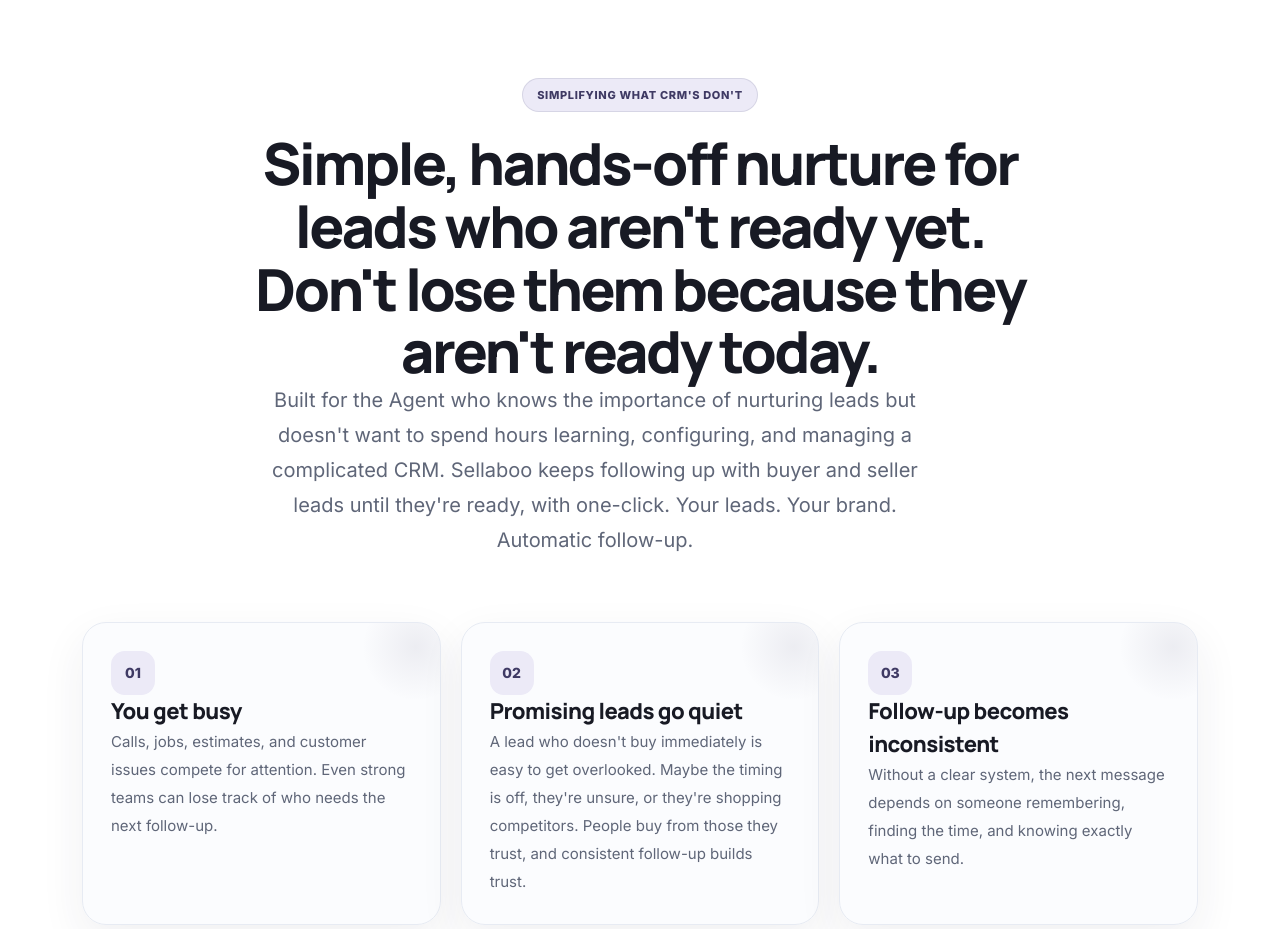
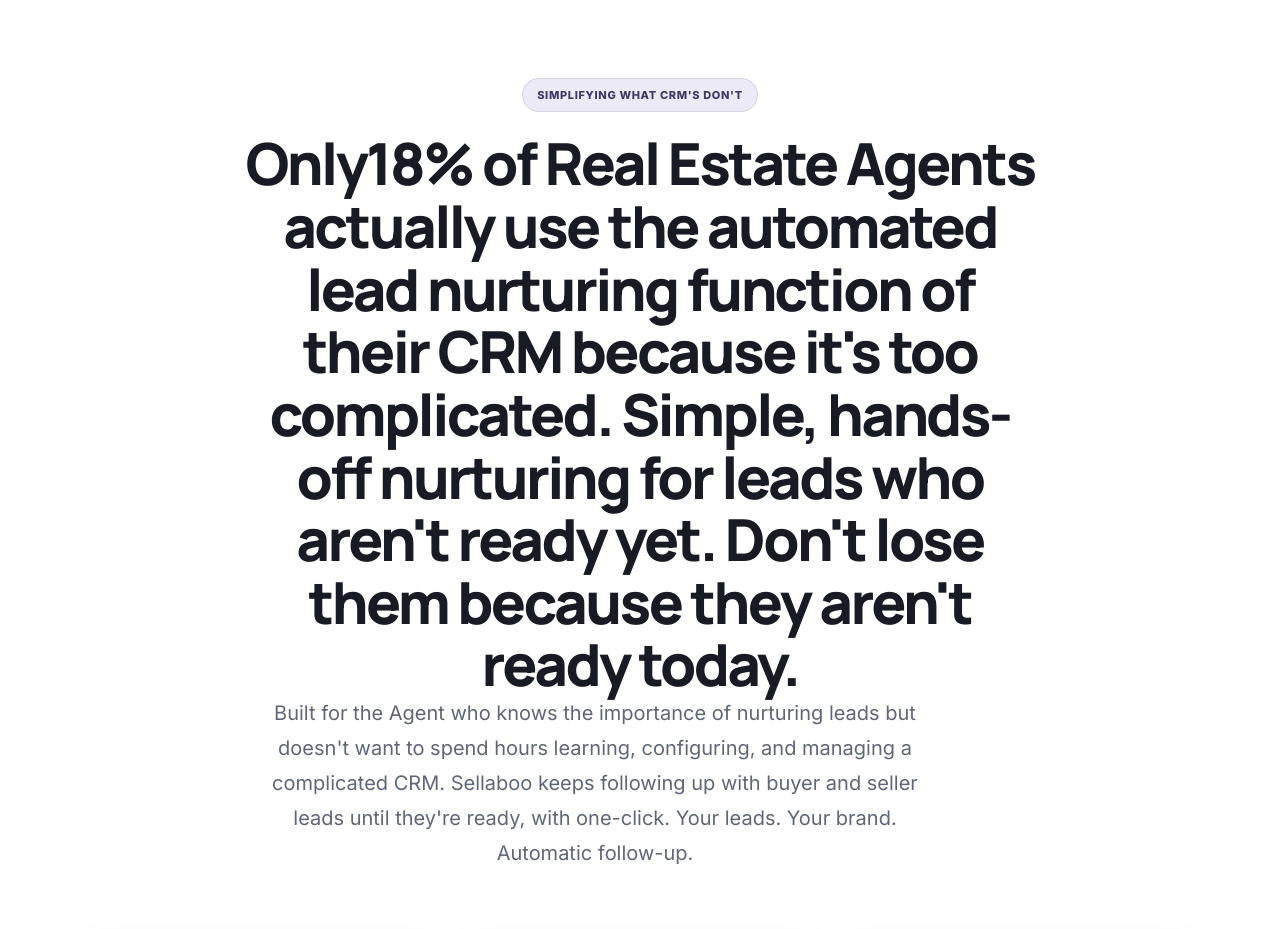
Before and after one commit to Sellaboo-dev/sellaboo-marketing, a Next.js app: page / in a window 1280 px wide. Shown: the part 1080-2009 px from the top of the page. Built offline with nearby package versions, Linux system fonts and the light colour scheme.

Commit message:
Changed text in the Problem section.

```diff
--- a/components/sections/ProblemSection.tsx
+++ b/components/sections/ProblemSection.tsx
@@ -55,7 +55,10 @@
           </div>
 
           <h2 className="font-[var(--font-heading)] text-[clamp(36px,5vw,58px)] font-extrabold leading-[1.08] tracking-[-0.045em] text-[var(--color-heading)]">
-            Simple, hands-off nurture for leads who aren't ready yet. Don't lose them because they aren't ready today.
+            Only18% of Real Estate Agents actually use the automated
+            lead nurturing function of their CRM because it's too complicated.
+            Simple, hands-off nurturing for leads who aren't ready yet.
+            Don't lose them because they aren't ready today.
           </h2>
 
           <p className="mx-auto mt-6 max-w-[700px] text-[clamp(17px,1.6vw,20px)] leading-[1.75] text-[var(--color-body)]">
```
